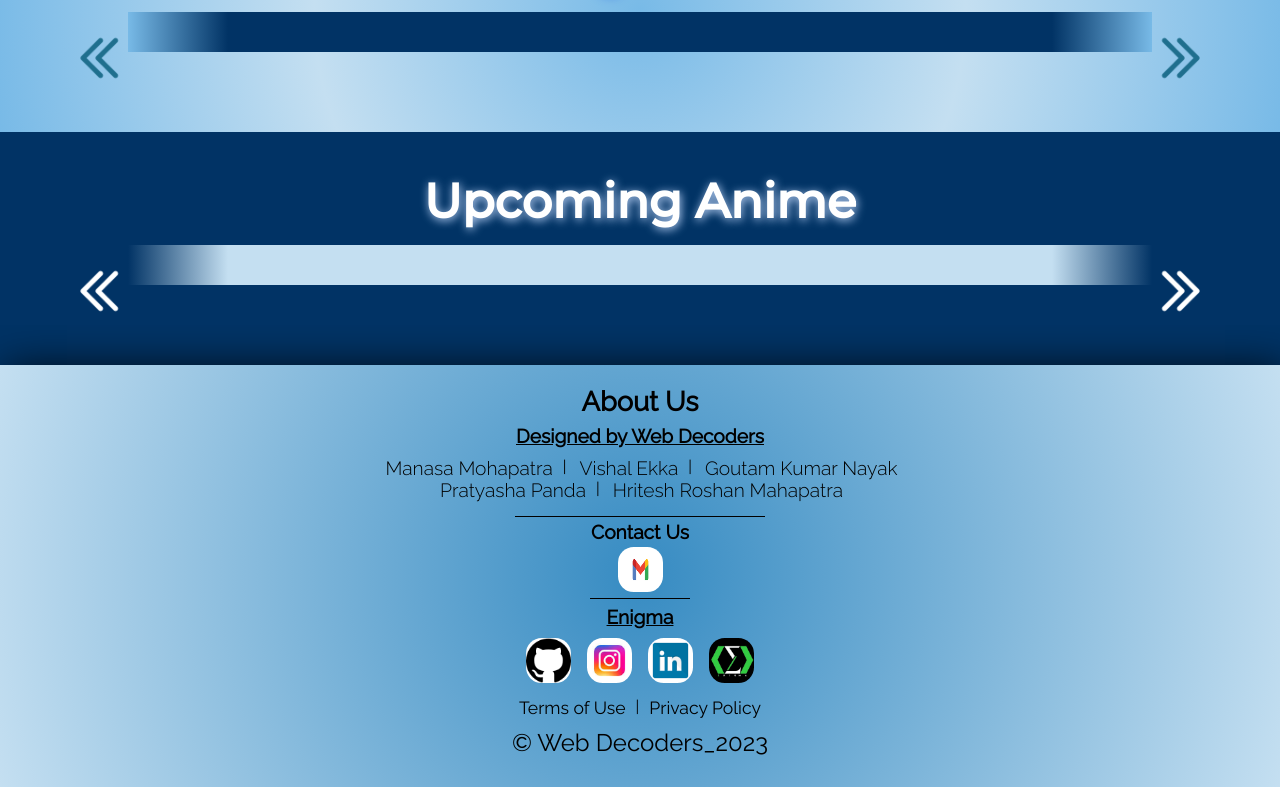
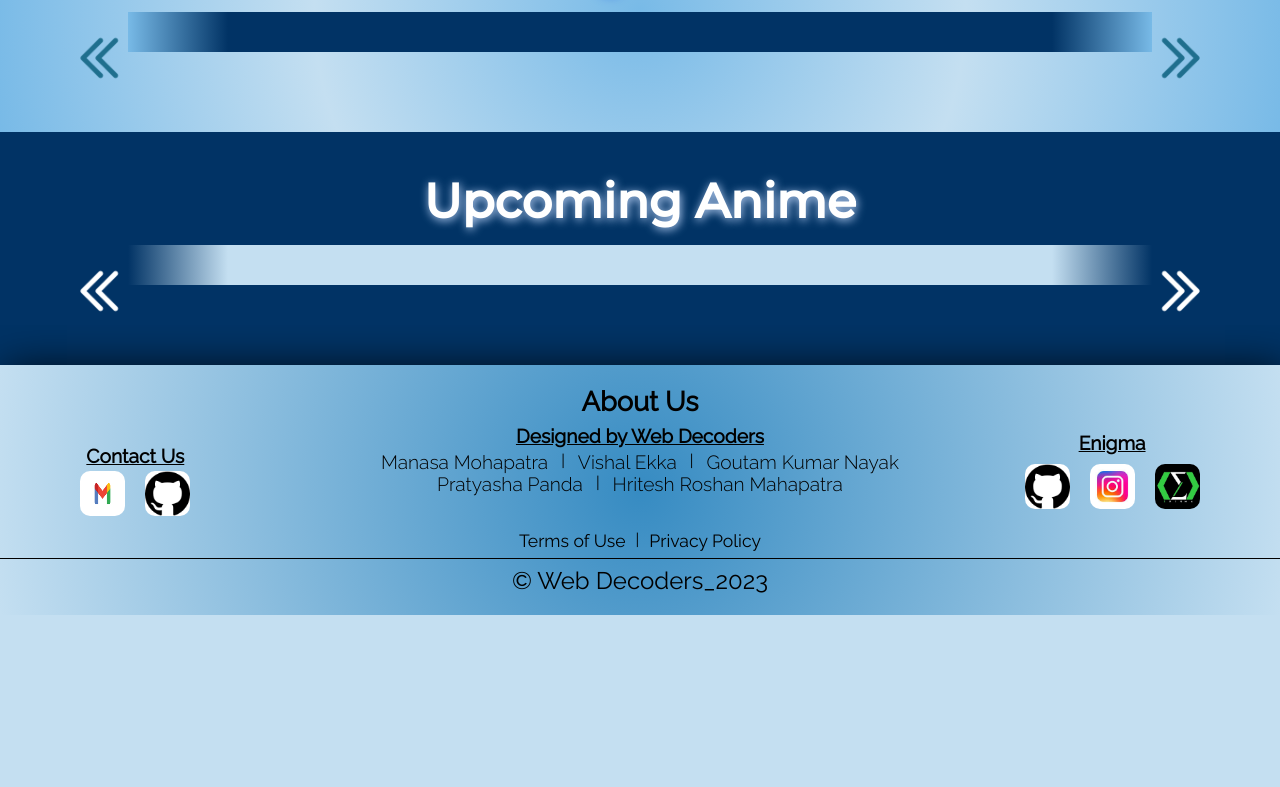
Before and after one commit to Hritesh49/Anime-Web-App, a website: page index.html in a window 1280 px wide. Shown: the part 1763-2550 px from the top of the page. After the commit the page ends 2378 px from the top, so only its background shows below. Drawn offline with nearby package versions, Linux system fonts and the light colour scheme; no server answers.

Commit message:
footer css changed

```diff
--- a/details.css
+++ b/details.css
@@ -386,6 +386,123 @@ li img {
 
 
 .foot {
+  display: flex;
+  flex-direction: column;
+  background-image: radial-gradient(circle, #368bc2, rgba(255, 255, 255, 0.001));
+  color: black;
+  text-align: center;
+  align-items: stretch;
+  padding: 20px;
+  box-shadow: 5px 5px 40px rgba(0, 0, 0, 0.886);
+}
+
+.foot>h3 {
+  margin-bottom: 8px;
+  font-size: 1.7rem;
+  font-weight: bolder;
+}
+
+.about_us {
+  display: flex;
+  flex-direction: row;
+  justify-content: space-around;
+}
+
+.contact_us {
+  margin-top: 20px;
+  margin-bottom: 10px;
+}
+
+.contact_us>h4 {
+  font-size: 1.2rem;
+  margin-bottom: 4px;
+  text-decoration: underline;
+}
+
+.designer {
+  display: flex;
+  flex-direction: column;
+  margin-left: 65px;
+}
+
+.designer>h4 {
+  font-size: 1.2rem;
+  margin-bottom: 4px;
+  text-decoration: underline;
+}
+
+.designer>u {
+  display: flex;
+  flex-direction: row;
+  justify-content: center;
+  flex-wrap: wrap;
+  color: black;
+  list-style: none;
+}
+
+.git_links>a {
+  color: black;
+  padding: 3px;
+  font-weight: lighter;
+  font-size: larger;
+  margin-right: 10px;
+  margin-left: 10px;
+}
+
+.enigma {
+  display: flex;
+  flex-direction: column;
+  justify-content: center;
+  margin-bottom: 10px;
+}
+
+.enigma>h4 {
+  margin-bottom: 10px;
+  text-decoration: underline;
+  font-size: 1.2rem;
+}
+
+.enig {
+  width: 45px;
+  height: 45px;
+  margin: 0px 8px;
+  border-radius: 10px;
+
+}
+
+.policy {
+  display: flex;
+  justify-content: center;
+  position: relative;
+}
+
+.policy>p {
+  padding: 0px 10px;
+  font-size: 1.1rem;
+}
+
+.policy::after {
+  width: 82rem;
+  height: 1px;
+  content: '';
+  position: absolute;
+  background-color: black;
+  bottom: -8px;
+  left: 50%;
+  transform: translateX(-50%);
+}
+
+.copyright {
+  padding-top: 15px;
+  font-size: 1.5rem;
+  color: black;
+}
+
+
+
+
+@media screen and (max-width:600px) {
+  .foot {
     background-image: radial-gradient(circle, #368bc2, rgba(255, 255, 255, 0.001));
     display: flex;
     flex-direction: column;
@@ -394,6 +511,12 @@ li img {
     align-items: center;
     padding: 20px;
     box-shadow: 5px 5px 40px rgba(0, 0, 0, 0.886);
+  }
+
+  .foot>h3 {
+    margin-bottom: 8px;
+    font-size: 1.7rem;
+    font-weight: bolder;
   }
 
   .about_us {
@@ -435,13 +558,7 @@ li img {
     transform: translateX(-50%);
   }
 
-.about_us>h3 {
-  margin-bottom: 8px;
-  font-size: 1.7rem;
-  font-weight: bolder;
-}
-
-.about_us>h4 {
+  .designer>h4 {
     margin-bottom: 10px;
     text-decoration: underline;
     font-size: 1.2rem;
@@ -472,10 +589,16 @@ li img {
     margin-bottom: 10px;
   }
 
+  .enigma>h4 {
+    margin-bottom: 10px;
+    text-decoration: underline;
+    font-size: 1.2rem;
+  }
+
   .enig {
     width: 45px;
     height: 45px;
-  margin: 0px 8px ;
+    margin: 0px 8px;
     border-radius: 35%;
   }
 
@@ -493,3 +616,4 @@ li img {
     font-size: 1.5rem;
     color: black;
   }
+}
--- a/index.html
+++ b/index.html
@@ -91,10 +91,15 @@
   <footer>
 
     <div class="foot">
+      <h3>About Us</h3>
       <div class="about_us">
-        <h3>About Us</h3>
-        <h4>Designed by Web Decoders</h4>
+        <div class="contact_us">
+          <h4>Contact Us</h4>
+          <a href="mailto :webdecoders05@gmail.com"><img src="icons/mail.png" class="enig" alt="mail"></a>
+          <a href=""><img src="icons/github.png" class="enig" alt=""></a>
+        </div>
         <div class="designer">
+          <h4>Designed by Web Decoders</h4>
           <u>
             <li class="git_links"><a href="https://github.com/Manasamohapatra1">Manasa Mohapatra</a></li>|
             <li class="git_links"><a href="https://github.com/EdwardoEkka">Vishal Ekka</a></li>|
@@ -105,16 +110,14 @@
             <li class="git_links"><a href="https://github.com/Hritesh49">Hritesh Roshan Mahapatra</a></li>
           </u>
         </div>
-        <div class="contact_us">
-          <h4>Contact Us</h4>
-          <a href="mailto :webdecoders05@gmail.com"><img src="icons/mail.png" class="enig" alt="mail"></a>
-        </div>
-        <h4>Enigma</h4>
         <div class="enigma">
-          <a href=""><img src="icons/github.png" class="enig" alt=""></a>
-          <a href=""><img src="icons/insta.jfif" class="enig" alt=""></a>
-          <a href=""><img src="icons/linkedin.png" class="enig" alt=""></a>
-          <a href=""><img src="icons/enigma.jpeg" class="enig" alt=""></a>
+          <h4>Enigma</h4>
+          <div class="enigma_link">
+            <a href=""><img src="icons/github.png" class="enig" alt=""></a>
+            <a href=""><img src="icons/insta.jfif" class="enig" alt=""></a>
+            <a href=""><img src="icons/enigma.jpeg" class="enig" alt=""></a>
+          </div>
+
         </div>
       </div>
       <div class="policy">
--- a/style.css
+++ b/style.css
@@ -774,6 +774,124 @@ h2 {
   }
 }
 
+
+.foot {
+  display: flex;
+  flex-direction: column;
+  background-image: radial-gradient(circle, #368bc2, rgba(255, 255, 255, 0.001));
+  color: black;
+  text-align: center;
+  align-items: stretch;
+  padding: 20px;
+  box-shadow: 5px 5px 40px rgba(0, 0, 0, 0.886);
+}
+
+.foot>h3 {
+  margin-bottom: 8px;
+  font-size: 1.7rem;
+  font-weight: bolder;
+}
+
+.about_us {
+  display: flex;
+  flex-direction: row;
+  justify-content: space-around;
+}
+
+.contact_us {
+  margin-top: 20px;
+  margin-bottom: 10px;
+}
+
+.contact_us>h4 {
+  font-size: 1.2rem;
+  margin-bottom: 4px;
+  text-decoration: underline;
+}
+
+.designer {
+  display: flex;
+  flex-direction: column;
+  margin-left: 65px;
+}
+
+.designer>h4 {
+  font-size: 1.2rem;
+  margin-bottom: 4px;
+  text-decoration: underline;
+}
+
+.designer>u {
+  display: flex;
+  flex-direction: row;
+  justify-content: center;
+  flex-wrap: wrap;
+  color: black;
+  list-style: none;
+}
+
+.git_links>a {
+  color: black;
+  padding: 3px;
+  font-weight: lighter;
+  font-size: larger;
+  margin-right: 10px;
+  margin-left: 10px;
+}
+
+.enigma {
+  display: flex;
+  flex-direction: column;
+  justify-content: center;
+  margin-bottom: 10px;
+}
+
+.enigma>h4 {
+  margin-bottom: 10px;
+  text-decoration: underline;
+  font-size: 1.2rem;
+}
+
+.enig {
+  width: 45px;
+  height: 45px;
+  margin: 0px 8px;
+  border-radius: 10px;
+
+}
+
+.policy {
+  display: flex;
+  justify-content: center;
+  position: relative;
+}
+
+.policy>p {
+  padding: 0px 10px;
+  font-size: 1.1rem;
+}
+
+.policy::after {
+  width: 82rem;
+  height: 1px;
+  content: '';
+  position: absolute;
+  background-color: black;
+  bottom: -8px;
+  left: 50%;
+  transform: translateX(-50%);
+}
+
+.copyright {
+  padding-top: 15px;
+  font-size: 1.5rem;
+  color: black;
+}
+
+
+
+
+@media screen and (max-width:600px) {
   .foot {
     background-image: radial-gradient(circle, #368bc2, rgba(255, 255, 255, 0.001));
     display: flex;
@@ -783,6 +901,12 @@ h2 {
     align-items: center;
     padding: 20px;
     box-shadow: 5px 5px 40px rgba(0, 0, 0, 0.886);
+  }
+
+  .foot>h3 {
+    margin-bottom: 8px;
+    font-size: 1.7rem;
+    font-weight: bolder;
   }
 
   .about_us {
@@ -824,13 +948,7 @@ h2 {
     transform: translateX(-50%);
   }
 
-.about_us>h3 {
-  margin-bottom: 8px;
-  font-size: 1.7rem;
-  font-weight: bolder;
-}
-
-.about_us>h4 {
+  .designer>h4 {
     margin-bottom: 10px;
     text-decoration: underline;
     font-size: 1.2rem;
@@ -861,10 +979,16 @@ h2 {
     margin-bottom: 10px;
   }
 
+  .enigma>h4 {
+    margin-bottom: 10px;
+    text-decoration: underline;
+    font-size: 1.2rem;
+  }
+
   .enig {
     width: 45px;
     height: 45px;
-  margin: 0px 8px ;
+    margin: 0px 8px;
     border-radius: 35%;
   }
 
@@ -882,3 +1006,4 @@ h2 {
     font-size: 1.5rem;
     color: black;
   }
+}
```
Also changed, not shown: details.html (+14 -11 lines). Lines whose indentation alone changed are shown as unchanged.
